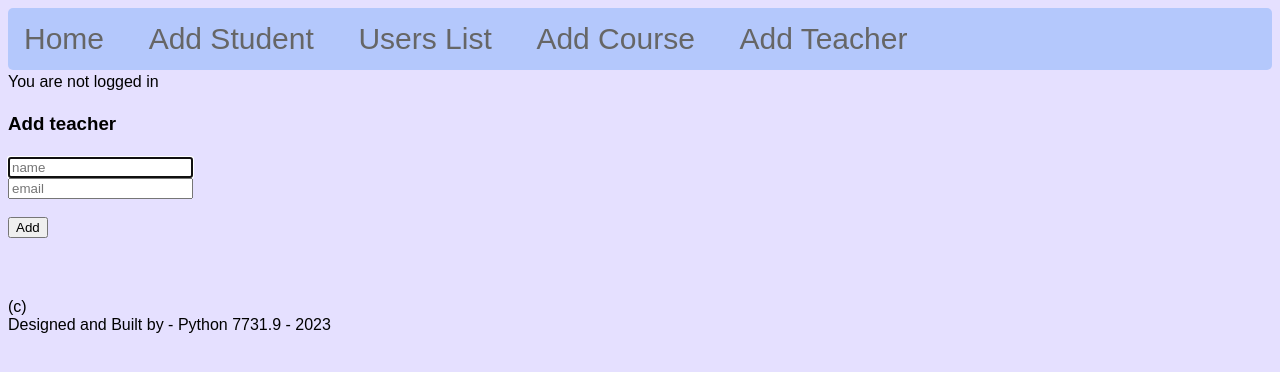
After one commit to 7732-fs/students-django-tal, a Django app: page /add_teacher in a window 1280 px wide. The commit adds this page. Shown: the top 372 px of the page. Run offline with Django 4.2, Linux system fonts and the light colour scheme.

Commit message:
teachers model and add_teacher views

```diff
--- /dev/null
+++ b/students2/templates/add_teacher.html
@@ -0,0 +1,16 @@
+{% extends "base.html" %}
+{% block content %}
+
+<div> {{user}}</div>
+
+<h3>Add teacher</h3>
+<form action="" method="post">
+    <input type="text" name="name" placeholder="name" autofocus><br>
+    <input type="email" name="email" placeholder="email"><br>
+    <br>
+    <input type="submit" value="Add"><br>
+</form><br>
+{{message}}
+<br><br>
+
+{% endblock content %}
--- a/students2/templates/header.html
+++ b/students2/templates/header.html
@@ -17,5 +17,6 @@
         <li><a href="/add_student">Add Student</a></li>
         <li><a href="/users">Users List</a></li>
         <li><a href="/courses/add">Add Course</a></li>
+        <li><a href="/add_teacher">Add Teacher</a></li>
 
     </div>
--- a/students2/urls.py
+++ b/students2/urls.py
@@ -2,11 +2,13 @@ from django.urls import path
 
 from . import views
 
-urlpatterns=[
+urlpatterns = [
     path('courses/add', views.add_course, name='add_course'),
     path('users', views.show_users, name='show_users'),
     path('', views.home, name='home'),
-    path('add_student',views.add_student,name='add_student')
+    path('add_student', views.add_student, name='add_student'),
+    path('add_teacher', views.add_teacher, name='add_teacher'),
+
 ]
 
 # this is a comment
--- a/students2/views.py
+++ b/students2/views.py
@@ -1,7 +1,6 @@
 from django.shortcuts import render
-from .models import Course, User
 from django.db.utils import IntegrityError
-from .models import Course, User, Student
+from .models import Course, User, Student, Teacher
 from django.contrib import messages
 
 
@@ -49,3 +48,28 @@ def add_student(request):
 def show_users(request):
     users = User.objects.all()
     return render(request, "users.html", {"users": users})
+
+
+def add_teacher(request):
+    message = ""
+    try:
+        if request.method == 'POST':
+            name = request.POST["name"]
+            email = request.POST["email"]
+            teacher = Teacher(name=name, email=email)
+            teacher.save()
+            message = f"{name} Added successfully"
+            if "user" in request.session:
+                return render(request, "add_teacher.html", {"user": f'You are logged in as {request.session.get("user")}', "message": message})
+            else:
+                return render(request, "add_teacher.html", {"user": "You are not logged in",  "message": message})
+        else:
+            return render(request, "add_teacher.html", {"user": "You are not logged in",  "message": message})
+    except IntegrityError:
+        message = (f"{name} Already exists")
+        if "user" in request.session:
+            return render(request, "add_teacher.html", {"user": f'You are logged in as {request.session.get("user")}', "message": message})
+        else:
+            return render(request, "add_teacher.html", {"user": "You are not logged in",  "message": message})
+
+######
```
Also changed, not shown: students2/models.py (+8 -0 lines), db.sqlite3, students2/migrations/0001_initial.py (added), students2/migrations/__init__.py (added), 1 other file.
